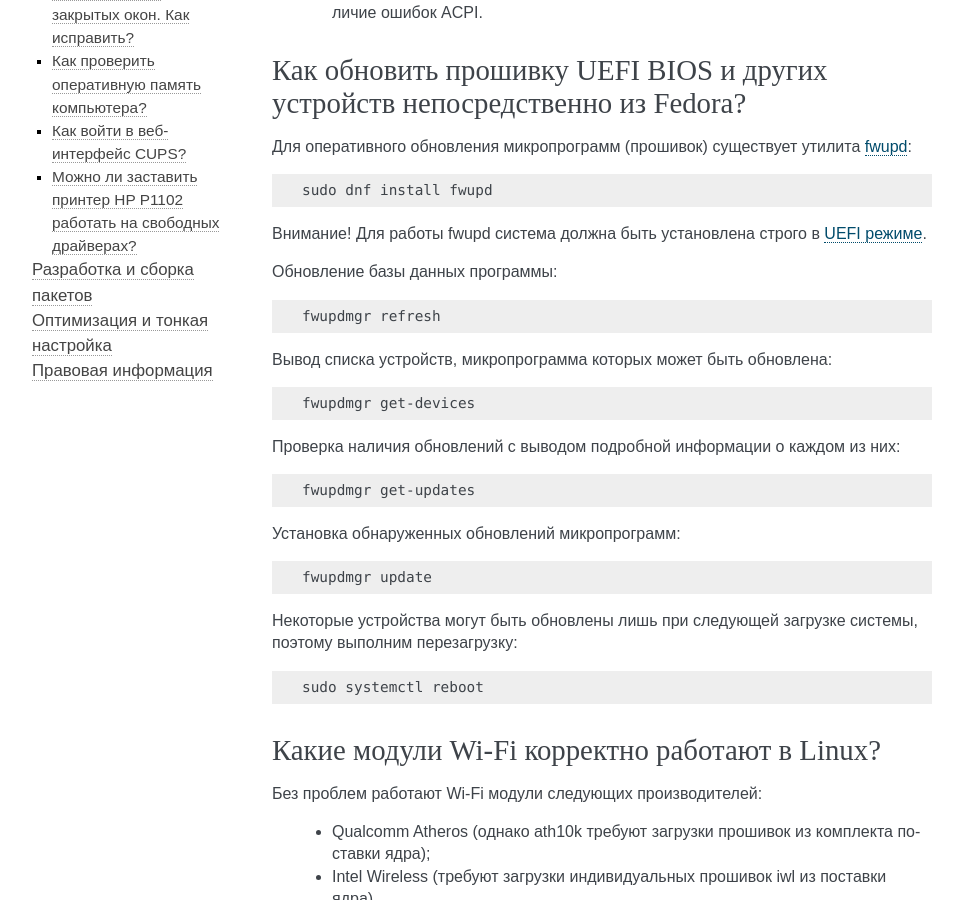
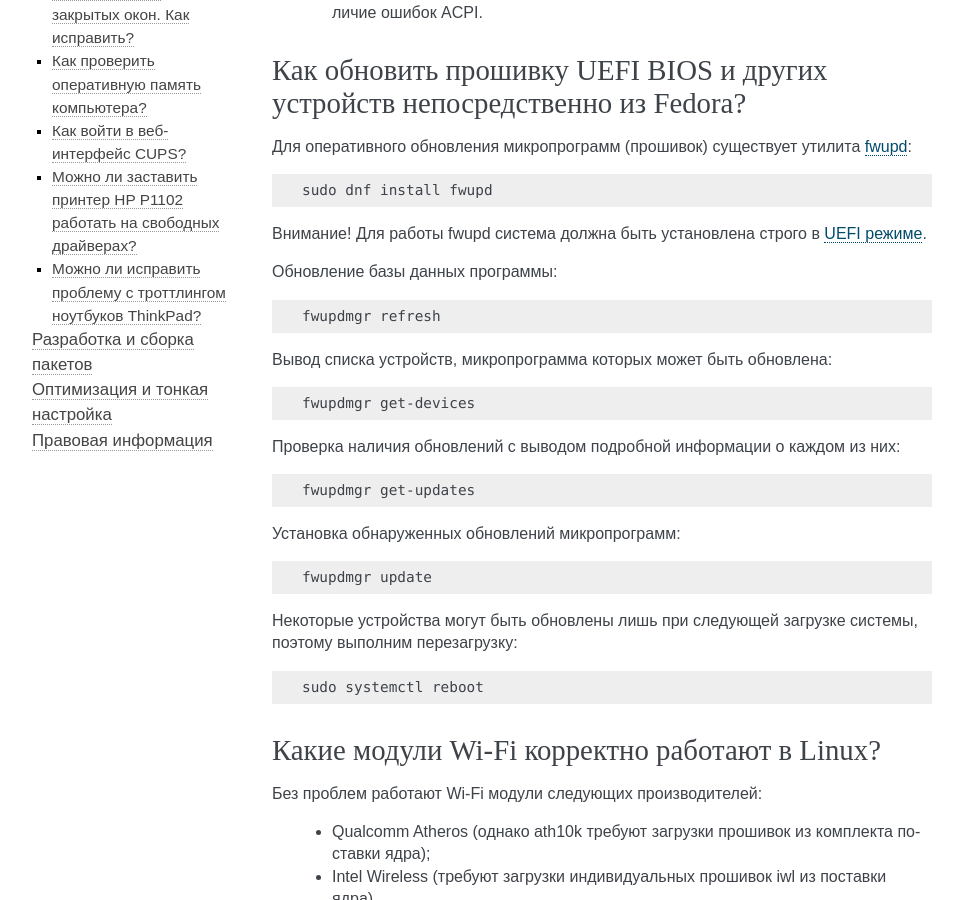
Before and after one commit to RussianFedora/FAQ, a Sphinx documentation site: the page built from source/hardware.rst, in a window 1280 px wide and 900 px high, scrolled down 4672 px. Shown: the whole window, without its empty margins (148-1111 px from the left). Built offline with Sphinx 7.4.7, drawn with Linux system fonts in a browser that asks for light colours; some of the changed text lies outside the part shown.

Commit message:
Added question about issues with throttling on modern ThinkPad laptops.

```diff
--- a/source/hardware.rst
+++ b/source/hardware.rst
@@ -1049,3 +1049,11 @@
 Запустим модуль настройки CUPS (графический из используемой DE, либо :ref:`веб-интерфейс <cups-web>`), выберем из списка наше устройство *с суффиксом* **driverless**, осуществим стандартные настройки и завершим процедуру.
 
 Теперь принтер сможет работать без использования проприетарных плагинов и прошивок.
+
+.. index:: lenovo, thinkpad, throttling, cpu, laptop, notebook
+.. _thinkpad-throttling:
+
+Можно ли исправить проблему с троттлингом ноутбуков ThinkPad?
+==================================================================
+
+См. `здесь <https://www.easycoding.org/2019/07/22/reshaem-problemu-s-throttling-na-noutbukax-thinkpad.html>`__.
```
